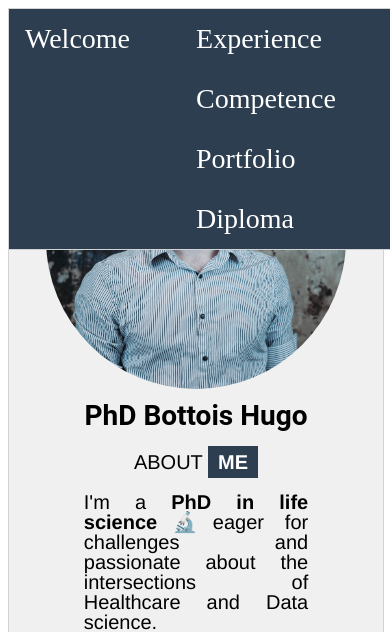
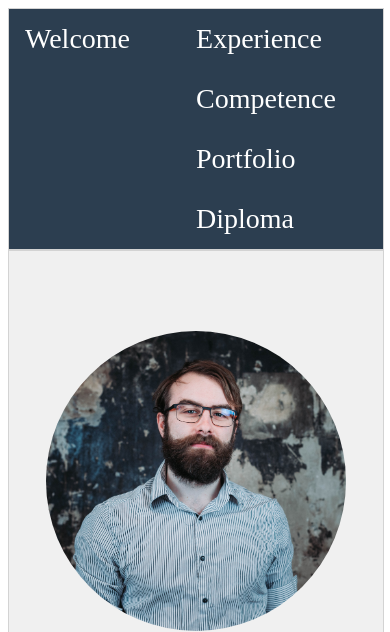
Before and after one commit to hbiom/profile, a PHP site: page / in a window 390 px wide; the page is wider, and only the part inside the window is pictured. Shown: the top 632 px of that part. Run offline with PHP 8.4, Linux system fonts and the light colour scheme; some libraries are stand-ins or nearby versions.

Commit message:
responsive navbar

```diff
--- a/component/topnav.css
+++ b/component/topnav.css
@@ -6,11 +6,9 @@
   width: 100%;
 }
 
-
-
 .sticky {
-  position: fixed;
-
+  position: sticky;
+  top:0;
 }
 
 .topnav a {
```
